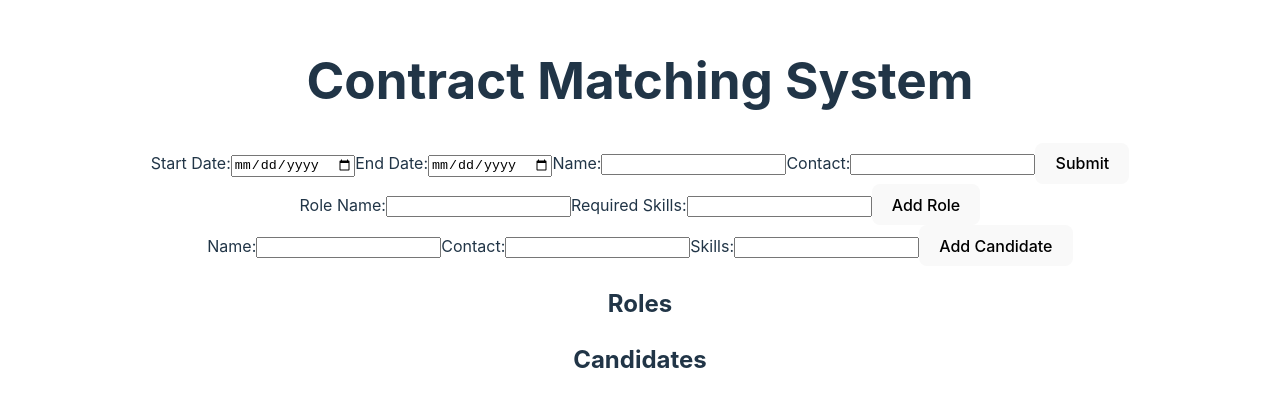
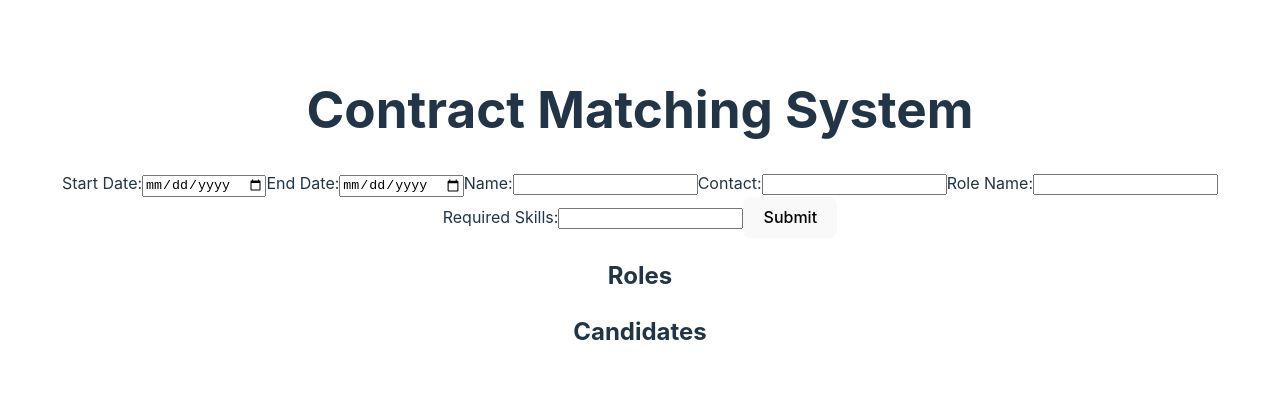
Before and after one commit to 30-03-2023JJMR/Contract-finder, a React (Vite) app in the folder contract-finder/: page / in a window 1280 px wide. Shown: the part 192-598 px from the top of the page. Built offline with nearby package versions, Linux system fonts and the light colour scheme.

Commit message:
changed form

```diff
--- a/contract-finder/src/App.jsx
+++ b/contract-finder/src/App.jsx
@@ -1,4 +1,4 @@
-import { useState } from 'react'
+import { useEffect, useState } from 'react'
 import reactLogo from './assets/react.svg'
 import viteLogo from '/vite.svg'
 import './App.css'
@@ -36,15 +36,32 @@ function App() {
   const [contractDetails, setContractDetails] = useState({});
   const [roles, setRoles] = useState([]);
   const [candidates, setCandidates] = useState([]);
+
+  // let candidatesDummy = [
+  //   {"John": ["Java", "Javascript", "AWS"]},
+  //   {"Jane": ["Python", "Javascript", "React"]},
+  //   {"Bob": ["Java", "AWS", "SQL"]}
+  // ];
+
+  // useEffect(() => {
+  //   function showCandidates(){
+  //     setCandidates(candidatesDummy)
+  //   }
+
+  //   showCandidates();
+  // },[])
+
   // Function to handle contract form submission
   const handleContractSubmit = (event) => {
     event.preventDefault();
+    console.log("contractSubmit", contractDetails);
     // Send contract details to back-end API
     // Add error handling and validation as needed
   };
   // Function to handle role form submission
   const handleRoleSubmit = (event) => {
     event.preventDefault();
+    // console.log("roleSubmit", event)
     // Add role to list of roles
     // Clear role form fields
   };
@@ -75,10 +92,10 @@ function App() {
           Contact:
           <input type="text" value={contractDetails.contact} onChange={(event) => setContractDetails({ ...contractDetails, contact: event.target.value })} />
         </label>
-        <button type="submit">Submit</button>
-      </form>
+
+      {/* </form> */}
       {/* Role form */}
-      <form onSubmit={handleRoleSubmit}>
+      {/* <form onSubmit={handleRoleSubmit}> */}
         <label>
           Role Name:
           <input type="text" />
@@ -87,11 +104,11 @@ function App() {
           Required Skills:
           <input type="text" />
         </label>
-        <button type="submit">Add Role</button>
-      </form>
+        {/* <button type="submit">Add Role</button> */}
+      {/* </form> */}
       {/* Candidate form */}
-      <form onSubmit={handleCandidateSubmit}>
-        <label>
+      {/* <form onSubmit={handleCandidateSubmit}> */}
+        {/* <label>
           Name:
           <input type="text" />
         </label>
@@ -102,8 +119,9 @@ function App() {
         <label>
           Skills:
           <input type="text" />
-        </label>
-        <button type="submit">Add Candidate</button>
+        </label> */}
+        {/* <button type="submit">Add Candidate</button> */}
+        <button type="submit" value="-----dj---">Submit</button>
       </form>
       {/* Display list of roles and candidates */}
       <h2>Roles</h2>
```
